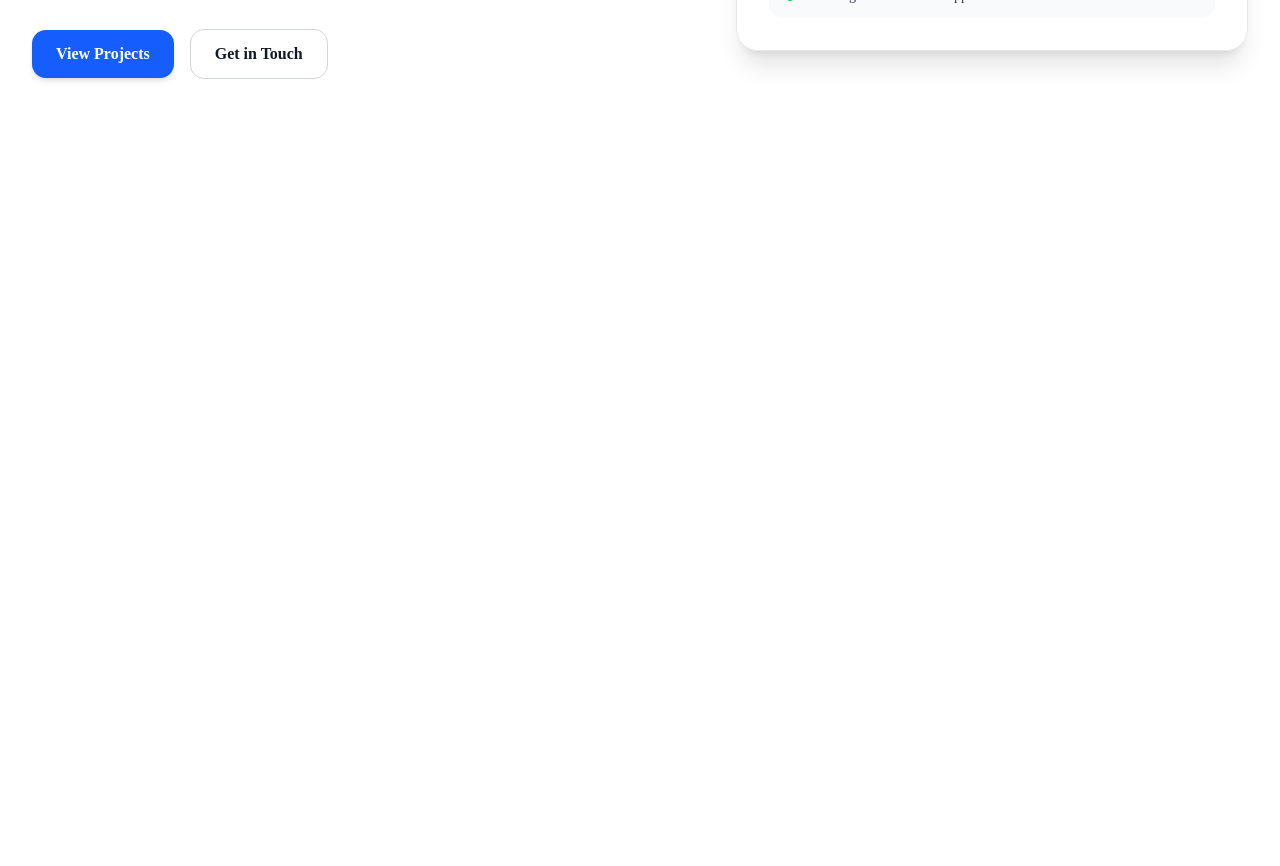
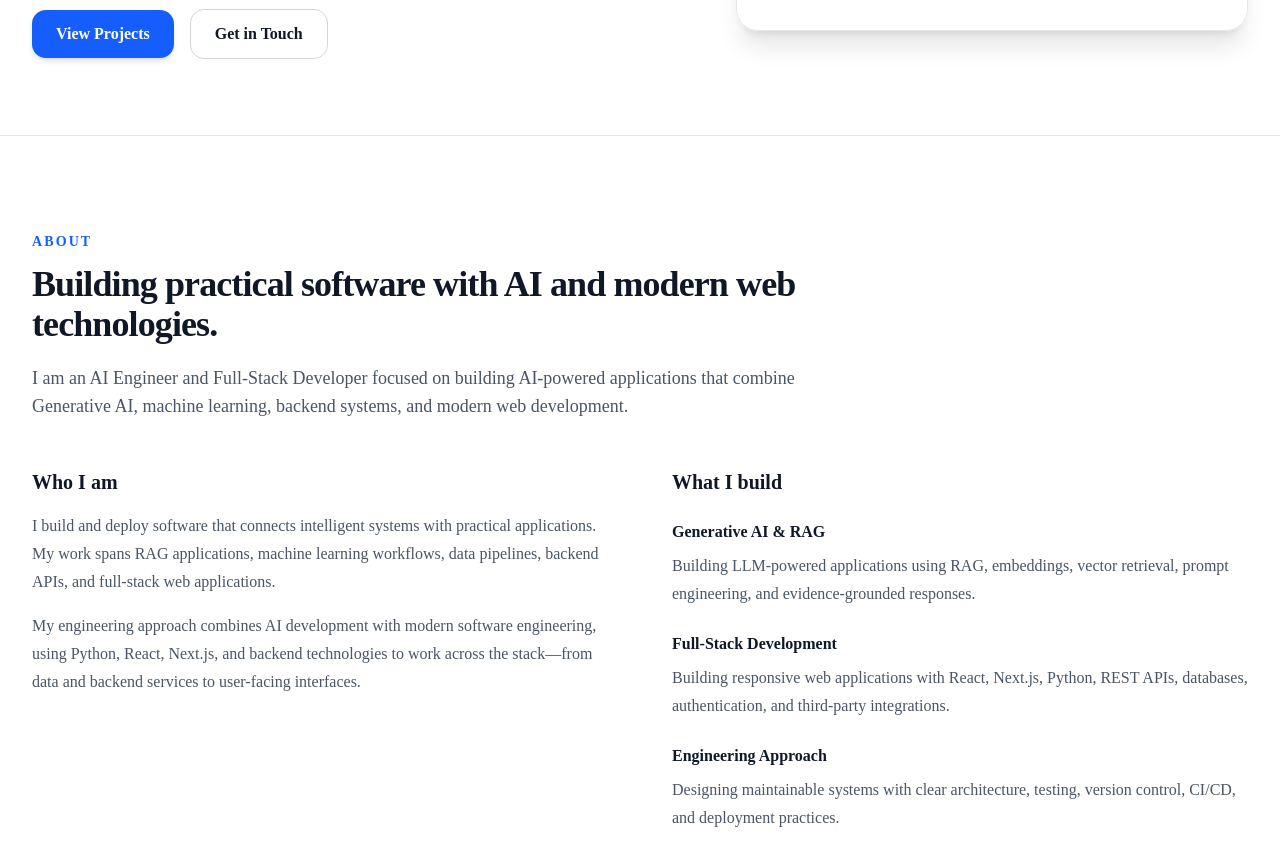
Before and after one commit to hawaebrahimhamid/ai-portfolio, a Next.js app: page / in a window 1280 px wide. Shown: the part 560-1426 px from the top of the page. Before the commit the page ends 800 px from the top, so only its background shows below. Built offline with nearby package versions, Linux system fonts and the light colour scheme.

Commit message:
Build and polish About section

```diff
--- a/src/app/page.tsx
+++ b/src/app/page.tsx
@@ -1,5 +1,6 @@
 import Navbar from "@/components/Navbar";
 import Hero from "@/components/Hero";
+import About from "@/components/About";
 
 export default function Home() {
   return (
@@ -8,6 +9,7 @@ export default function Home() {
 
       <main>
         <Hero />
+        <About />
       </main>
     </>
   );
--- a/src/components/About.tsx
+++ b/src/components/About.tsx
@@ -0,0 +1,88 @@
+export default function About() {
+  return (
+    <section
+      id="about"
+      className="border-t border-gray-200 py-20 dark:border-slate-800 sm:py-24"
+    >
+      <div className="mx-auto max-w-7xl px-6 lg:px-8">
+        {/* Section heading */}
+        <div className="max-w-3xl">
+          <p className="text-sm font-semibold uppercase tracking-[0.15em] text-blue-600 dark:text-blue-400">
+            About
+          </p>
+
+          <h2 className="mt-3 text-3xl font-bold tracking-tight text-gray-900 dark:text-white sm:text-4xl">
+            Building practical software with AI and modern web technologies.
+          </h2>
+
+          <p className="mt-5 text-base leading-7 text-gray-600 dark:text-gray-300 sm:text-lg">
+            I am an AI Engineer and Full-Stack Developer focused on building
+AI-powered applications that combine Generative AI, machine
+learning, backend systems, and modern web development.
+          </p>
+        </div>
+
+        {/* Main content */}
+        <div className="mt-12 grid gap-10 lg:grid-cols-2 lg:gap-16">
+          <div>
+            <h3 className="text-xl font-semibold text-gray-900 dark:text-white">
+              Who I am
+            </h3>
+
+            <p className="mt-4 leading-7 text-gray-600 dark:text-gray-300">
+              I build and deploy software that connects intelligent systems
+with practical applications. My work spans RAG
+applications, machine learning workflows, data pipelines,
+backend APIs, and full-stack web applications.
+            </p>
+
+            <p className="mt-4 leading-7 text-gray-600 dark:text-gray-300">
+              My engineering approach combines AI development with modern software engineering, using Python, React, Next.js, and backend technologies to work across the stack—from data and backend services to user-facing interfaces.
+            </p>
+          </div>
+
+          <div>
+            <h3 className="text-xl font-semibold text-gray-900 dark:text-white">
+              What I build
+            </h3>
+
+            <div className="mt-6 space-y-6">
+              <div>
+                <h4 className="font-semibold text-gray-900 dark:text-white">
+                  Generative AI & RAG
+                </h4>
+
+                <p className="mt-2 leading-7 text-gray-600 dark:text-gray-300">
+                  Building LLM-powered applications using RAG, embeddings,
+vector retrieval, prompt engineering, and evidence-grounded responses.
+                </p>
+              </div>
+
+              <div>
+                <h4 className="font-semibold text-gray-900 dark:text-white">
+                  Full-Stack Development
+                </h4>
+
+                <p className="mt-2 leading-7 text-gray-600 dark:text-gray-300">
+                  Building responsive web applications with React, Next.js,
+Python, REST APIs, databases, authentication, and third-party integrations.
+                </p>
+              </div>
+
+              <div>
+                <h4 className="font-semibold text-gray-900 dark:text-white">
+                  Engineering Approach
+                </h4>
+
+                <p className="mt-2 leading-7 text-gray-600 dark:text-gray-300">
+                  Designing maintainable systems with clear architecture,
+testing, version control, CI/CD, and deployment practices.
+                </p>
+              </div>
+            </div>
+          </div>
+        </div>
+      </div>
+    </section>
+  );
+}
--- a/src/components/Hero.tsx
+++ b/src/components/Hero.tsx
@@ -21,7 +21,7 @@ export default function Hero() {
   const shouldReduceMotion = useReducedMotion();
 
   return (
-    <section className="py-16 sm:py-20 lg:py-24">
+    <section className="py-11 sm:py-15 lg:py-19">
       <div className="mx-auto max-w-7xl px-6 lg:px-8">
         <div className="grid items-center gap-12 lg:grid-cols-2 lg:gap-16">
           {/* Left Content */}
@@ -61,7 +61,7 @@ export default function Hero() {
               variants={fadeUp}
               className="mt-5 text-sm font-medium tracking-wide text-gray-600 dark:text-gray-300 sm:text-base"
             >
-              Generative AI · RAG · LLM Applications · Web Applications
+             Generative AI · RAG · LLM Applications · Full-Stack Engineering
             </motion.p>
 
             {/* Description */}
@@ -69,9 +69,7 @@ export default function Hero() {
               variants={fadeUp}
               className="mt-5 max-w-xl text-base leading-7 text-gray-600 dark:text-gray-300"
             >
-              I build AI-powered and full-stack applications using Generative
-              AI, RAG, Python, React, and backend APIs to turn real-world
-              problems into practical software solutions.
+             I combine Generative AI with modern software engineering to build practical applications using Python, React, and backend APIs.
             </motion.p>
 
             {/* CTA Buttons */}
```
